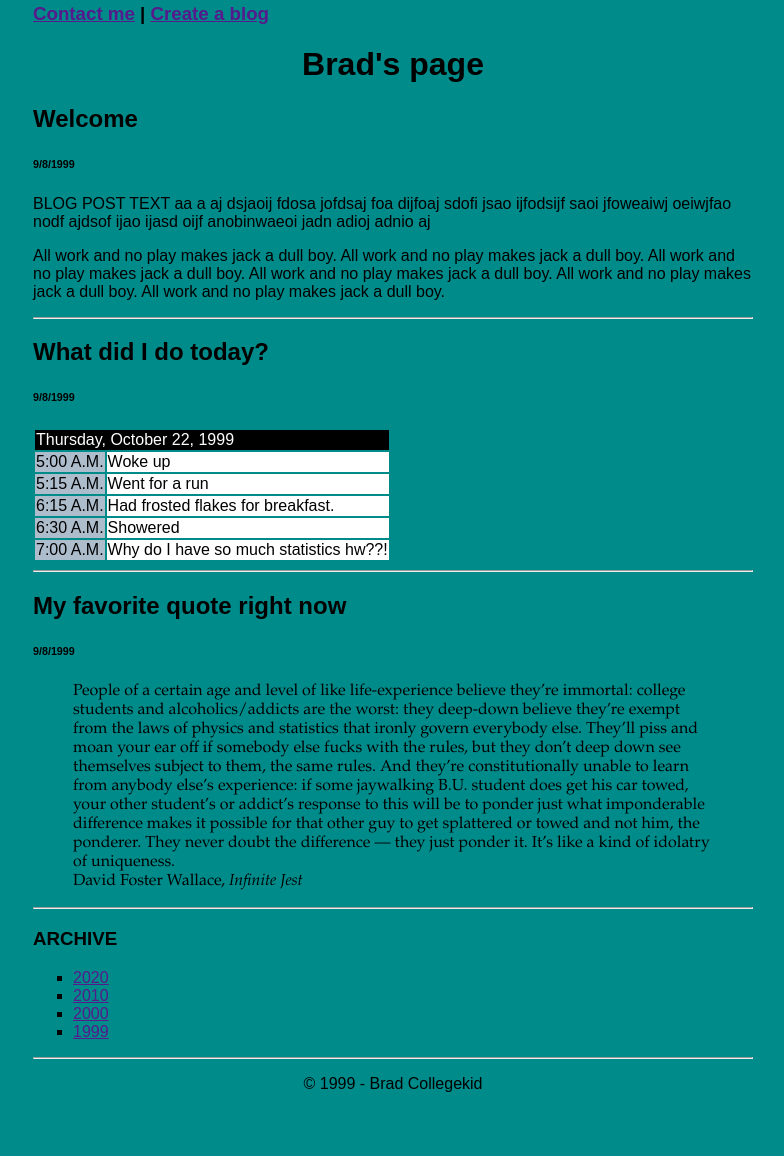
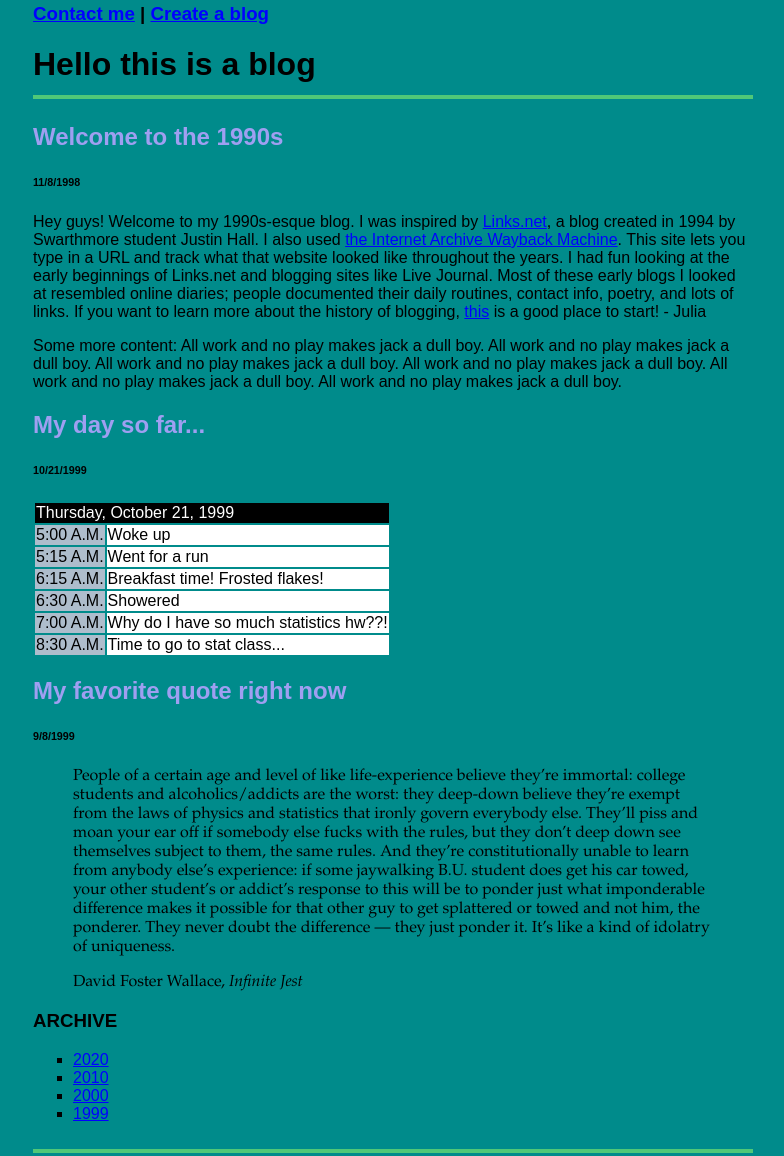
Before and after one commit to wiscofield/capstone, a plain HTML site: page index.html in a window 1280 px wide. Shown: the part 16-1172 px from the top of the page, without its empty margins (247-1031 px from the left). Before the commit the page ends 1125 px from the top, so only its background shows below. Drawn offline with Linux system fonts and the light colour scheme.

Commit message:
1990s 3rd update

```diff
--- a/1990.css
+++ b/1990.css
@@ -9,7 +9,12 @@ body {
 }
 
 h1 {
-  text-align: center;
+  text-align: left;
+  margin-bottom: 2px;
+}
+
+h2 {
+  color: rgb(159, 159, 241);
 }
 
 li {
@@ -38,6 +43,15 @@ blockquote {
   font-family: Garamond, Arial, Helvetica, sans-serif;
 }
 
+#quote-source {
+  text-align: rigth;
+}
+
 #credits {
-  text-align: center;
+  text-align: left;
+  margin-top: 20px;
 }
+
+a {
+  color: blue;
+}
--- a/index.html
+++ b/index.html
@@ -14,7 +14,8 @@
      |
     <a href="">Create a blog</a>
   </h3>
-  <h1>Brad's page</h1>
+  <h1>Hello this is a blog</h1>
+  <img src="greenborder.png" width="720" height="4">
 </header>
 </div>
 
@@ -22,26 +23,26 @@
   <body>
     <div class="container">
     <div class="post">
-      <h2>Welcome</h2>
-      <h6>9/8/1999</h6>
+      <h2>Welcome to the 1990s</h2>
+      <h6>11/8/1998</h6>
       <p>
-        BLOG POST TEXT aa a aj dsjaoij fdosa jofdsaj foa dijfoaj sdofi jsao ijfodsijf saoi jfoweaiwj oeiwjfao nodf
-        ajdsof ijao ijasd oijf anobinwaeoi jadn adioj adnio aj
+        Hey guys! Welcome to my 1990s-esque blog. I was inspired by <a href="links.net">Links.net</a>, a blog created in 1994 by Swarthmore student Justin Hall. I also used <a href="web.archive.org">the Internet Archive Wayback Machine</a>. This site lets you type in a URL and track what that website looked like throughout the years. I had fun looking at the early beginnings of Links.net and blogging sites like Live Journal. Most of these early blogs I looked at resembled online diaries; people documented their daily routines, contact info, poetry, and lots of links. If you want to learn more about the history of blogging, <a href="https://themeisle.com/blog/history-of-blogging/">this</a> is a good place to start!
+
+        - Julia
       </p>
       <p>
-        All work and no play makes jack a dull boy. All work and no play makes jack a dull boy.
+        Some more content: All work and no play makes jack a dull boy. All work and no play makes jack a dull boy.
         All work and no play makes jack a dull boy. All work and no play makes jack a dull boy.
         All work and no play makes jack a dull boy. All work and no play makes jack a dull boy.
       </p>
-      <hr>
     </div>
     <div class="post">
-      <h2>What did I do today?</h2>
-      <h6>9/8/1999</h6>
+      <h2>My day so far...</h2>
+      <h6>10/21/1999</h6>
       <table>
         <tbody>
           <tr>
-            <td colspan="2" class="table-title">Thursday, October 22, 1999</td>
+            <td colspan="2" class="table-title">Thursday, October 21, 1999</td>
           </tr>
           <tr>
             <td class="table-time">5:00 A.M.</td>
@@ -53,7 +54,7 @@
           </tr>
           <tr>
             <td class="table-time">6:15 A.M.</td>
-            <td>Had frosted flakes for breakfast.</td>
+            <td>Breakfast time! Frosted flakes!</td>
           </tr>
           <tr>
             <td class="table-time">6:30 A.M.</td>
@@ -63,18 +64,22 @@
             <td class="table-time">7:00 A.M.</td>
             <td>Why do I have so much statistics hw??!</td>
           </tr>
+          <tr>
+            <td class="table-time">8:30 A.M.</td>
+            <td>Time to go to stat class...</td>
+          </tr>
         </tbody>
       </table>
-      <hr>
     </div>
     <div class="post">
       <h2>My favorite quote right now</h2>
       <h6>9/8/1999</h6>
       <blockquote>
-          People of a certain age and level of like life-experience believe they’re immortal: college students and alcoholics/addicts are the worst: they deep-down believe they’re exempt from the laws of physics and statistics that ironly govern everybody else. They’ll piss and moan your ear off if somebody else fucks with the rules, but they don’t deep down see themselves subject to them, the same rules. And they’re constitutionally unable to learn from anybody else’s experience: if some jaywalking B.U. student does get his car towed, your other student’s or addict’s response to this will be to ponder just what imponderable difference makes it possible for that other guy to get splattered or towed and not him, the ponderer. They never doubt the difference — they just ponder it. It’s like a kind of idolatry of uniqueness. <br>
+          People of a certain age and level of like life-experience believe they’re immortal: college students and alcoholics/addicts are the worst: they deep-down believe they’re exempt from the laws of physics and statistics that ironly govern everybody else. They’ll piss and moan your ear off if somebody else fucks with the rules, but they don’t deep down see themselves subject to them, the same rules. And they’re constitutionally unable to learn from anybody else’s experience: if some jaywalking B.U. student does get his car towed, your other student’s or addict’s response to this will be to ponder just what imponderable difference makes it possible for that other guy to get splattered or towed and not him, the ponderer. They never doubt the difference — they just ponder it. It’s like a kind of idolatry of uniqueness.
+      </blockquote>
+      <blockquote id="quote-source">
           David Foster Wallace, <em>Infinite Jest</em>
         </blockquote>
-      <hr>
     </div>
     <div class="archive">
       <h3>ARCHIVE</h3>
@@ -84,9 +89,9 @@
         <li><a href="">2000</a></li>
         <li><a href="">1999</a></li>
       </ul>
-      <hr>
     </div>
-     <p id="credits"> &copy; 1999 - Brad Collegekid</p>
+    <img src="greenborder.png" width="720" height="4">
+    <p id="credits"> &copy; 1999 - Brad Collegekid</p>
     </div>
   </div>
 
```
Also changed, not shown: greenborder.png (added).
